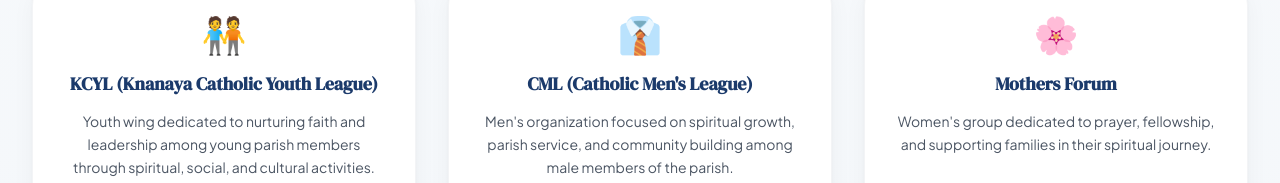
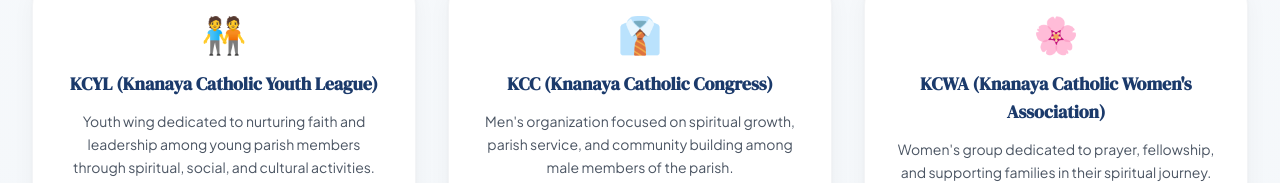
Before and after one commit to Anoop8920/st-mathews-church, a React (Vite) app: page /ministries in a window 1280 px wide. Shown: the part 539-722 px from the top of the page. Built offline with nearby package versions, Linux system fonts and the light colour scheme; no server answers; the database is empty.

Commit message:
Update ministries: CML to KCC, Mothers Forum to KCWA

```diff
--- a/src/pages/public/Ministries.jsx
+++ b/src/pages/public/Ministries.jsx
@@ -20,14 +20,14 @@ export default function Ministries() {
     },
     {
       id: '2',
-      name: 'CML (Catholic Men\'s League)',
+      name: 'KCC (Knanaya Catholic Congress)',
       description:
         'Men\'s organization focused on spiritual growth, parish service, and community building among male members of the parish.',
       icon: '👔',
     },
     {
       id: '3',
-      name: 'Mothers Forum',
+      name: 'KCWA (Knanaya Catholic Women\'s Association)',
       description:
         'Women\'s group dedicated to prayer, fellowship, and supporting families in their spiritual journey.',
       icon: '🌸',
```
